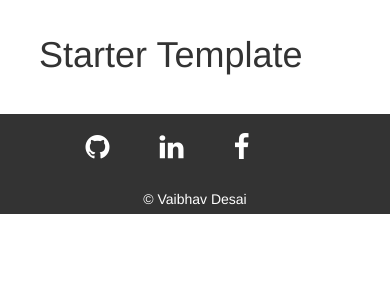
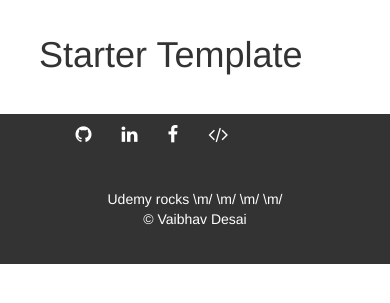
Before and after one commit to vaibhavdesai137-bootstrap3-projects/bootstrap-starter-template, a PHP site: page / in a window 390 px wide. Shown: the part 54-357 px from the top of the page. Run offline with PHP 8.4, Linux system fonts and the light colour scheme; some libraries are stand-ins or nearby versions.

Commit message:
footer fixes

```diff
--- a/css/footer.css
+++ b/css/footer.css
@@ -17,7 +17,7 @@ footer li {
 }
 
 footer a {
-    padding: 10px;
+    padding: 20px;
     color: white;
 }
 
@@ -30,14 +30,18 @@ footer p {
     border: 1px red;
     text-align: right;
     vertical-align: center;
-    padding: 20px;
+    padding: 10px;
 }
 
 @media(max-width: 500px) {
 
     footer {
-        height: 100px;
+        height: 150px;
         text-align: center;
+    }
+
+    footer a {
+        padding: 0px;
     }
 
     footer ul {
--- a/home.html
+++ b/home.html
@@ -48,13 +48,14 @@
             <div class="row">
                 <div class="col-md-6 col-xs-12">
                     <ul>
-                        <li><a class="fa fa-github fa-2x" target="_blank" href="https://github.com/vaibhavdesai137"></a></li>
-                        <li><a class="fa fa-linkedin fa-2x" target="_blank" href="https://www.linkedin.com/in/vaibhav-desai-a864aa15"></a></li>
-                        <li><a class="fa fa-facebook fa-2x" target="_blank" href="https://www.facebook.com/vaibhav.desai.165033"></a></li>
+                        <li><a class="fa fa-github fa-lg" target="_blank" href="https://github.com/vaibhavdesai137"></a></li>
+                        <li><a class="fa fa-linkedin fa-lg" target="_blank" href="https://www.linkedin.com/in/vaibhav-desai-a864aa15"></a></li>
+                        <li><a class="fa fa-facebook fa-lg" target="_blank" href="https://www.facebook.com/vaibhav.desai.165033"></a></li>
+                        <li><a class="fa fa-code fa-lg" target="_blank" href="https://github.com/vaibhavdesai137/bootstrap-starter-template"></a></li>
                     </ul>
                 </div>
                 <div class="col-md-6 col-xs-12">
-                    <p>&copy; Vaibhav Desai</p>
+                    <p>Udemy rocks \m/ \m/ \m/ \m/ <br/>&copy; Vaibhav Desai</p>
                 </div>
             </div>
         </footer>
```
